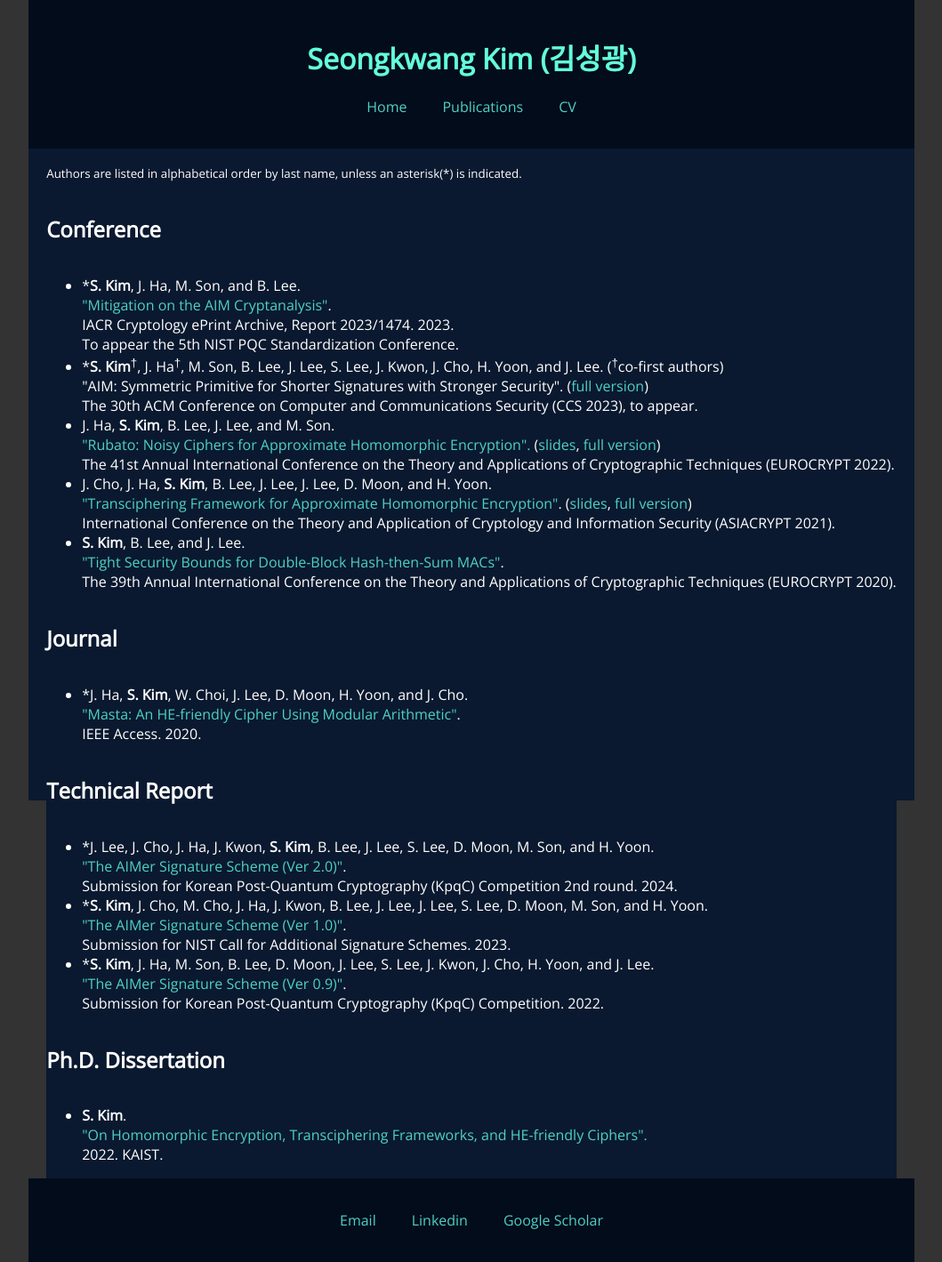
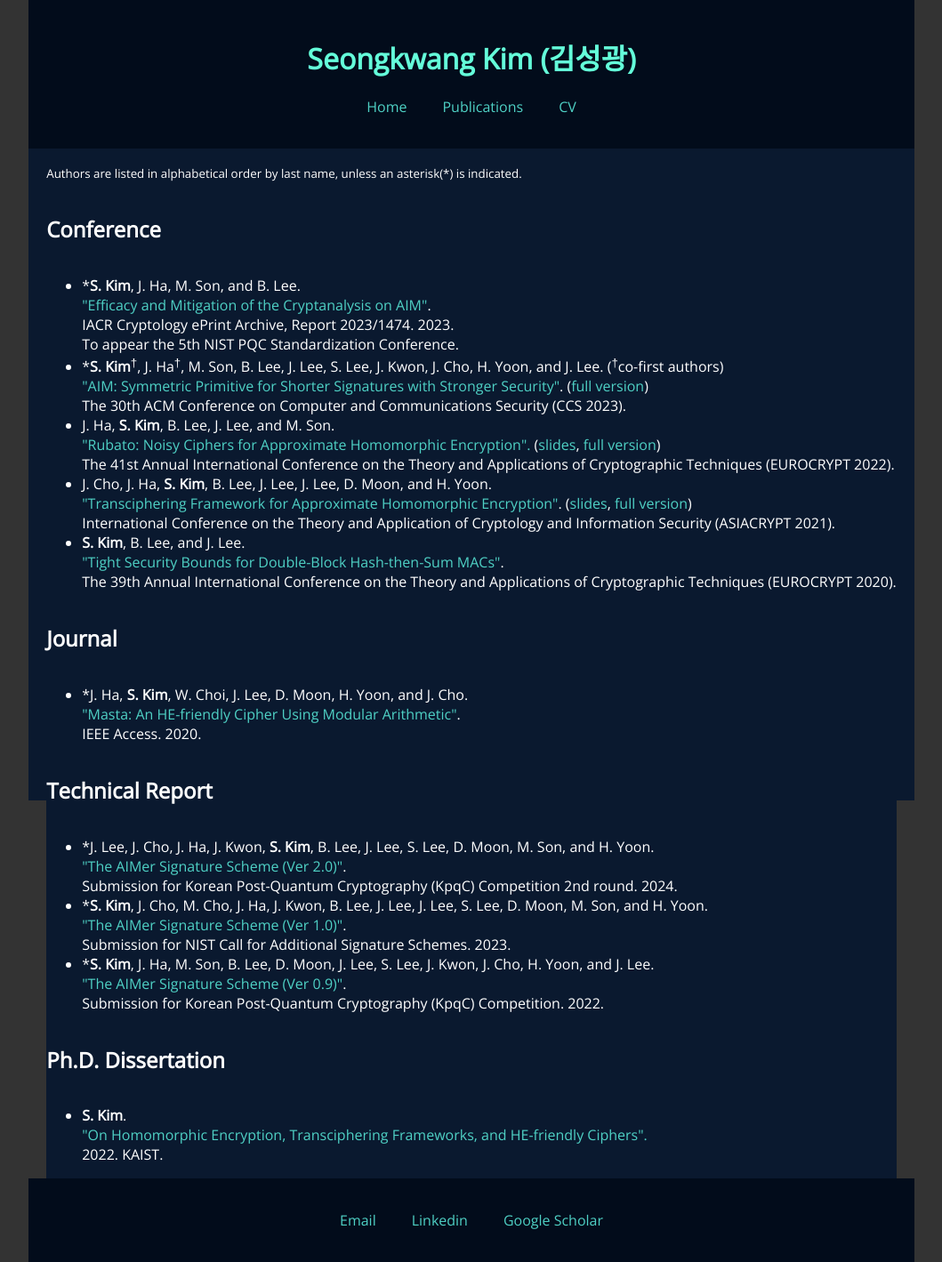
Before and after one commit to sgk1m/sgk1m.github.io, a Jekyll site: the page built from publications.html, in a window 1280 px wide. Shown: the whole page at 89% size, without its empty margins (110-1169 px from the left). Built offline with Jekyll 4.4.1, drawn with Linux system fonts in a browser that asks for light colours.

Commit message:
Update publications.html

```diff
--- a/publications.html
+++ b/publications.html
@@ -7,14 +7,14 @@
 	<h2>Conference</h2>
 	<ul>
 		<li>*<b>S. Kim</b>, J. Ha, M. Son, and B. Lee. <br>
-			<a href="https://eprint.iacr.org/2023/1474">"Mitigation on the AIM Cryptanalysis"</a>.<br>
+			<a href="https://eprint.iacr.org/2023/1474">"Efficacy and Mitigation of the Cryptanalysis on AIM"</a>.<br>
 			IACR Cryptology ePrint Archive, Report 2023/1474. 2023. <br>
 			To appear the 5th NIST PQC Standardization Conference.
 		</li>
 		<li>*<b>S. Kim</b><sup><span>&#8224;</span></sup>, J. Ha<sup><span>&#8224;</span></sup>, M. Son, B. Lee, J. Lee, S. Lee, J. Kwon, J. Cho, H. Yoon, and J. Lee. (<sup><span>&#8224;</span></sup>co-first authors) <br>
-			"AIM: Symmetric Primitive for Shorter Signatures with Stronger Security".
+			<a href="https://dl.acm.org/doi/10.1145/3576915.3616579">"AIM: Symmetric Primitive for Shorter Signatures with Stronger Security"</a>.
 			(<a href="https://eprint.iacr.org/2022/1387">full version</a>)<br>
-			The 30th ACM Conference on Computer and Communications Security (CCS 2023), to appear. <br>
+			The 30th ACM Conference on Computer and Communications Security (CCS 2023). <br>
 		</li>
 		<li>J. Ha, <b>S. Kim</b>, B. Lee, J. Lee, and M. Son. <br>
 			<a href="https://link.springer.com/chapter/10.1007/978-3-031-06944-4_20">"Rubato: Noisy Ciphers for Approximate Homomorphic Encryption". </a>
```
